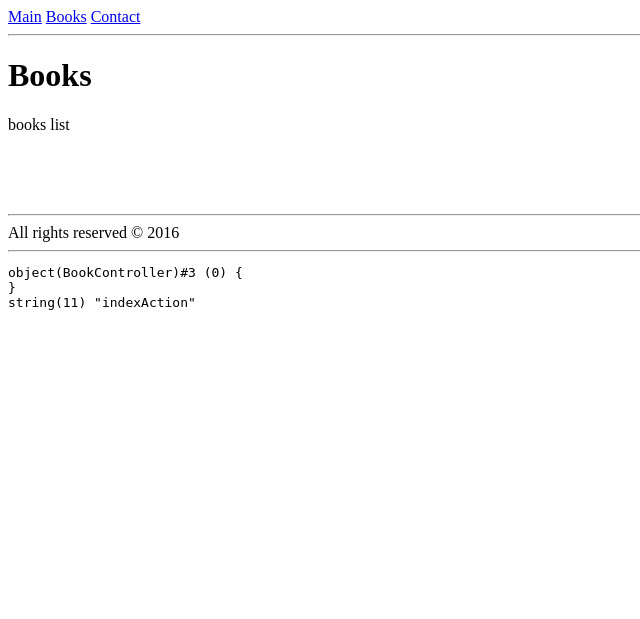
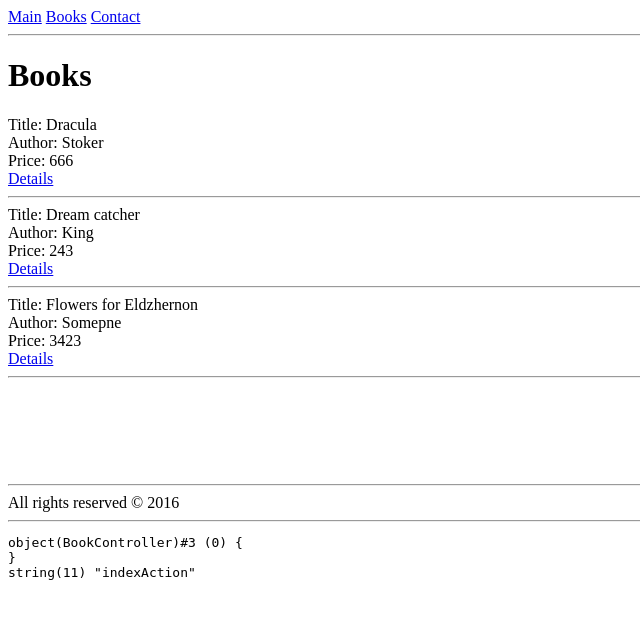
Before and after one commit to Trion3000/mvc_app, a PHP site: page /index.php?route=book/index in a window 1280 px wide. Shown: the top 619 px of the page, without its empty margins (0-640 px from the left). Run offline with PHP 8.4, Linux system fonts and the light colour scheme.

Commit message:
lesson 2: exceptions, models

```diff
--- a/Controller/BookController.php
+++ b/Controller/BookController.php
@@ -4,6 +4,26 @@
 {
     public function indexAction(Request $request)
     {
-        return $this->render('index');
+        $bookModel = new BookModel();
+        $books = $bookModel->findAll();
+
+        $args = array(
+            'books' => $books
+        );
+
+        return $this->render('index', $args);
+    }
+
+    public function showAction(Request $request)
+    {
+        $id = $request->get('id'); // $_GET['id']
+        $bookModel = new BookModel();
+        $book = $bookModel->find($id);
+
+        $args = array(
+            'book' => $book
+        );
+
+        return $this->render('show', $args);
     }
 }
--- a/Library/Controller.php
+++ b/Library/Controller.php
@@ -10,11 +10,18 @@
         $path = VIEW_DIR . $tplDir . DS . $viewName . '.phtml';
 
         if (!file_exists($path)) {
-            die("{$path} not found");
+            throw new Exception("{$path} not found", 500);
         }
 
         ob_start();
         require $path;
         return ob_get_clean();
     }
+
+    public static function renderError($message, $code)
+    {
+        ob_start();
+        require VIEW_DIR . 'error.phtml';
+        return ob_get_clean();
+    }
 }
--- /dev/null
+++ b/Model/BookModel.php
@@ -0,0 +1,71 @@
+<?php
+
+/**
+ * Created by PhpStorm.
+ * User: PHP acedemy
+ * Date: 17.05.2016
+ * Time: 19:40
+ */
+class BookModel
+{
+    public function find($id)
+    {
+        $books = array(
+            array(
+                'id' => 1,
+                'title' => 'Dracula',
+                'author' => 'Stoker',
+                'price' => 666
+            ),
+
+            array(
+                'id' => 2,
+                'title' => 'Dream catcher',
+                'author' => 'King',
+                'price' => 243
+            ),
+
+            array(
+                'id' => 3,
+                'title' => 'Flowers for Eldzhernon',
+                'author' => 'Somepne',
+                'price' => 3423
+            ),
+        );
+
+        foreach ($books as $book) {
+            if ($book['id'] == $id) {
+                return $book;
+            }
+        }
+
+        throw new NotFoundException('Book not found');
+    }
+
+
+    public function findAll()
+    {
+        return array(
+            array(
+                'id' => 1,
+                'title' => 'Dracula',
+                'author' => 'Stoker',
+                'price' => 666
+            ),
+
+            array(
+                'id' => 2,
+                'title' => 'Dream catcher',
+                'author' => 'King',
+                'price' => 243
+            ),
+
+            array(
+                'id' => 3,
+                'title' => 'Flowers for Eldzhernon',
+                'author' => 'Somepne',
+                'price' => 3423
+            ),
+        );
+    }
+}
--- a/View/Book/index.phtml
+++ b/View/Book/index.phtml
@@ -1,4 +1,10 @@
 <h1>Books</h1>
 
+<?php foreach ($books as $book): ?>
+    Title: <?=$book['title']?><br>
+    Author: <?=$book['author']?><br>
+    Price: <?=$book['price']?><br>
 
-books list
+    <a href="/index.php?route=book/show&amp;id=<?=$book['id']?>">Details</a>
+    <hr>
+<?php endforeach; ?>
--- /dev/null
+++ b/View/error.phtml
@@ -0,0 +1,5 @@
+<h1>Error</h1>
+
+<?=$code;?>: <?=$message;?> <br>
+
+<a href="/">Home</a>
--- a/index.php
+++ b/index.php
@@ -18,16 +18,18 @@
     } elseif (file_exists(MODEL_DIR . $file)) {
         require_once MODEL_DIR . $file;
     } else {
-        die("{$file} not found");
+        throw new Exception("{$file} not found", 500);
     }
 }
 
+try {
     $request = new Request();
     $route = $request->get('route'); // $_GET['route']
 
     if (is_null($route)) {
         $route = 'index/index';
     }
+
     // TODO: перебрати проблемні варіанти типу index/, /, blah-bah
 
     $route = explode('/', $route);
@@ -38,10 +40,16 @@
     $controller = new $controller();
 
     if (!method_exists($controller, $action)) {
-    die("{$action} not found");
+        throw new Exception("{$action} not found", 500);
     }
 
     $content = $controller->$action($request);
+} catch (NotFoundException $e) {
+    // you can make it different
+    $content = Controller::renderError($e->getMessage(), $e->getCode());
+} catch (Exception $e) {
+    $content = Controller::renderError($e->getMessage(), $e->getCode());
+}
 
 require VIEW_DIR . 'default_layout.phtml';
 
```
Also changed, not shown: Library/NotFoundException.php (added, +15 -0 lines), View/Book/show.phtml (added, +8 -0 lines). Lines whose indentation alone changed are shown as unchanged.
